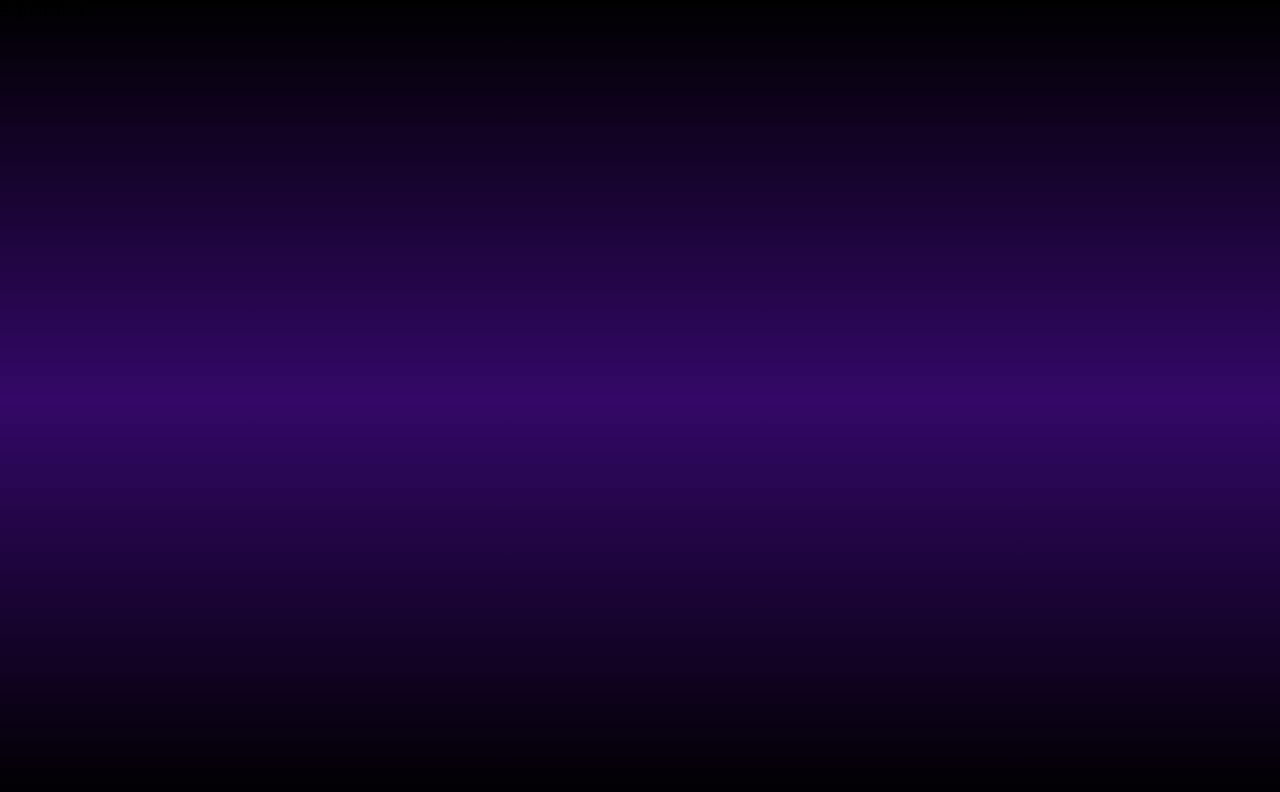
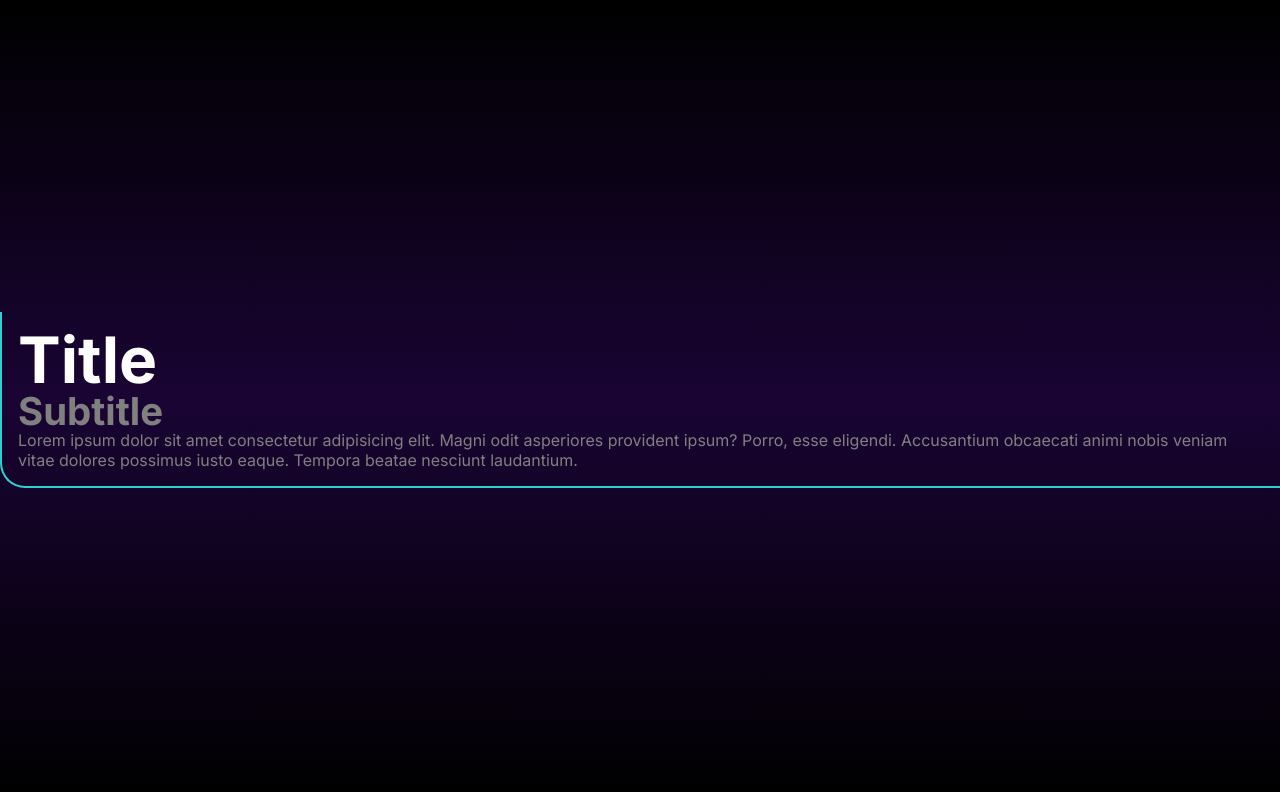
Before and after one commit to yohanmayorga/musicproducer, a Next.js app: page / in a window 1280 px wide. Shown: the part 1600-2392 px from the top of the page. Built offline with nearby package versions, Linux system fonts and the light colour scheme.

Commit message:
experience updated

```diff
--- a/src/pages/Experience.tsx
+++ b/src/pages/Experience.tsx
@@ -1,10 +1,21 @@
 import React from "react";
 import styles from "@/styles/Experience.module.css";
+import speaker from "@/../../public/assets/speaker.png";
+import Image from "next/image";
 
 const Experience = () => {
   return (
     <div id="experience" className={styles.body}>
-      Experience
+      <div className={styles.mainBox}>
+        <h1 className={styles.title}>Title</h1>
+        <h3 className={styles.subtitle}>Subtitle</h3>
+        <p className={styles.text}>
+          Lorem ipsum dolor sit amet consectetur adipisicing elit. Magni odit
+          asperiores provident ipsum? Porro, esse eligendi. Accusantium
+          obcaecati animi nobis veniam vitae dolores possimus iusto eaque.
+          Tempora beatae nesciunt laudantium.
+        </p>
+      </div>
     </div>
   );
 };
--- a/src/styles/Experience.module.css
+++ b/src/styles/Experience.module.css
@@ -4,8 +4,36 @@
   background: rgb(0, 0, 0);
   background: linear-gradient(
     180deg,
-    rgba(0, 0, 0, 1) 0%,
-    rgba(51, 8, 103, 1) 50%,
-    rgba(0, 0, 0, 1) 100%
+    rgba(0, 0, 0, 0.5) 0%,
+    rgba(51, 8, 103, 0.5) 50%,
+    rgba(0, 0, 0, 0.5) 100%
   );
+  display: flex;
+  flex-direction: column;
+  justify-content: center;
+  align-items: center;
 }
+
+.mainBox {
+  border: #30cfd0 2px solid;
+  border-right: none;
+  border-top: none;
+  border-bottom-left-radius: 25px;
+  padding: 1rem;
+}
+
+.title {
+  color: white;
+  font-size: clamp(2rem, 5vw, 25rem);
+  line-height: 1;
+}
+
+.subtitle {
+  color: gray;
+  font-size: clamp(2rem, 3vw, 20rem);
+  line-height: 1;
+}
+
+.text {
+  color: gray;
+}
--- a/src/styles/Navbar.module.css
+++ b/src/styles/Navbar.module.css
@@ -44,7 +44,7 @@
   padding: 0.5rem;
   border-radius: 15px;
   cursor: pointer;
-  background: #3a4149;
+  background: linear-gradient(300deg, #30cfd0, #330867);
   color: aliceblue;
   border: none;
   display: flex;
@@ -55,5 +55,6 @@
 }
 
 .contact:hover {
-  background: linear-gradient(300deg, #30cfd0, #330867);
+  background: white;
+  color: black;
 }
```
Also changed, not shown: src/components/ExperienceCard.tsx (added, +23 -0 lines).
